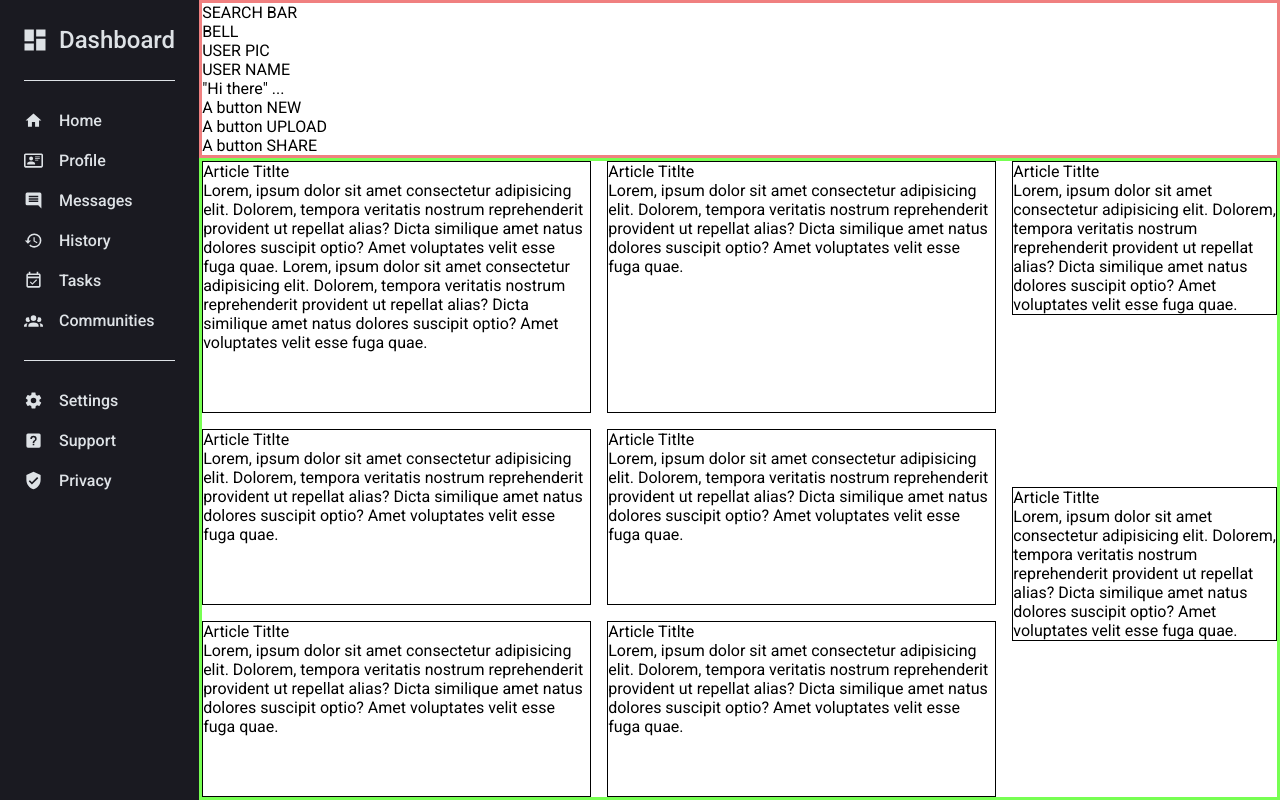
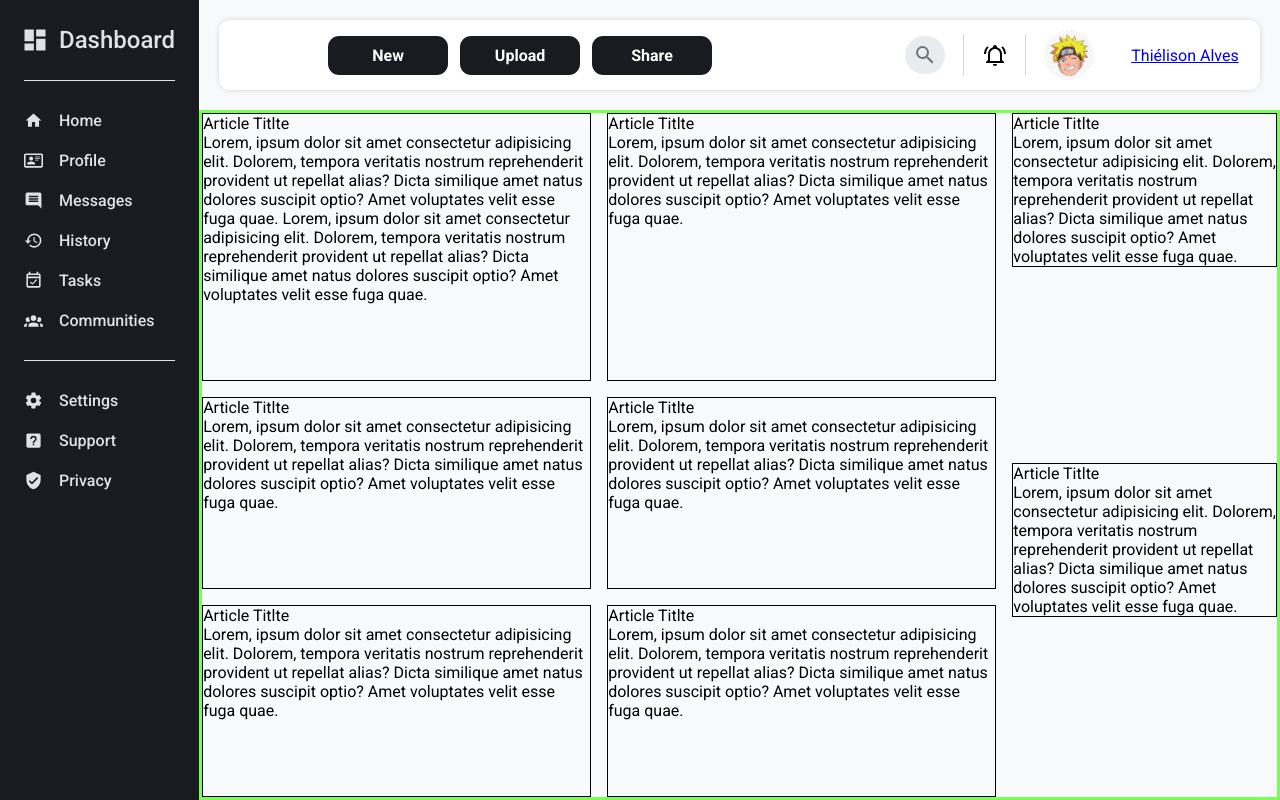
Before and after one commit to thielison/admin-dashboard, a plain HTML site: page index.html in a window 1280 px wide. Drawn offline with Linux system fonts and the light colour scheme.

Commit message:
Add icons, buttons and additional grids to improve header layout

```diff
--- a/index.html
+++ b/index.html
@@ -12,18 +12,24 @@
     <body>
         <div class="container">
             <div class="header">
-                <ul class="top">
-                    <li>SEARCH BAR</li>
-                    <li>BELL</li>
-                    <li>USER PIC</li>
-                    <li>USER NAME</li>
-                </ul>
-                <ul class="bottom">
-                    <li>"Hi there" ...</li>
-                    <li>A button NEW</li>
-                    <li>A button UPLOAD</li>
-                    <li>A button SHARE</li>
-                </ul>
+                <div class="left-buttons">
+                    <button type="button">New</button>
+                    <button type="button">Upload</button>
+                    <button type="button">Share</button>
+                </div>
+                <div class="search">
+                    <input
+                        type="text"
+                        name="search"
+                        id="search"
+                        maxlength="23"
+                        placeholder="What do you want to search?" />
+                </div>
+                <div class="column-divider"></div>
+                <a href="#"><img src="images/bell-ring-outline.svg" id="bell-ring" alt="Bell image" /></a>
+                <div class="column-divider"></div>
+                <img src="images/naruto.png" id="profile-pic" alt="Naruto image profile photo" />
+                <a href="#">Thiélison Alves</a>
             </div>
             <div class="sidebar">
                 <a href="#" id="dashboard">Dashboard</a>
--- a/styles.css
+++ b/styles.css
@@ -16,8 +16,9 @@ body {
 .container {
     display: grid;
     grid-template-columns: 1fr 11fr;
-    grid-template-rows: 1fr 5fr;
+    grid-template-rows: 110px 1fr;
     height: 100vh;
+    background-color: #f8f9fa;
 }
 
 /* SIDEBAR */
@@ -112,11 +113,89 @@ body {
 
 /* HEADER */
 .header {
-    border: 3px solid lightcoral;
     grid-row: 1;
     grid-column: 2;
+    background-color: #ffffff;
+    box-shadow: 0px 0px 8px -5px #000000bf;
+    margin: 20px;
+    border-radius: 0.7rem;
+    justify-content: space-around;
+
+    display: grid;
+    grid-template-columns: 1fr 100px 5px 25px 5px 50px 150px;
+    grid-auto-flow: column;
+    justify-items: center;
+    align-items: center;
+    gap: 1rem;
 }
 
+.header button {
+    font-family: Roboto, sans-serif;
+    font-size: 1rem;
+    font-weight: 700;
+    width: 120px;
+    border: none;
+    color: #fff;
+    background-color: #1a1a21;
+    border-radius: 0.7rem;
+    padding: 10px 30px;
+    margin-right: 0.5rem;
+    transition: 0.3s;
+}
+
+.header button:hover {
+    transition: 0.3s;
+    cursor: pointer;
+    background-color: #fff;
+    color: #1a1a21;
+    outline: 1px solid #000000bf;
+    box-shadow: 0px 0px 7px -2px #000000bf;
+}
+
+.header .search {
+    justify-self: end;
+}
+
+.header input[type="text"] {
+   background: url("images/magnify.svg") no-repeat center/1.5rem #e9ecef;
+   font-size: 1rem;
+   width: 2rem;
+   border: none;
+   padding: 10px 20px;
+   border-radius: 2rem;
+   transition: width 0.2s ease-in-out;
+}
+
+.header input[type="text"]:focus {
+    background-image: none;
+    width: 250px;
+    outline: 1px solid #6c757d;
+    transition: width 0.2s ease-in-out;
+}
+
+.header .column-divider {
+    height: 60%;
+    border-right: 1px solid #d6d6d6;
+}
+
+.header #bell-ring {
+    height: 1.5rem;
+    margin-top: 3px;
+}
+
+a #bell-ring:hover {
+   background-image: url("images/bell-ring.svg");
+   background-repeat: no-repeat;
+}
+
+.header #profile-pic {
+    width: 50px;
+    height: 50px;
+    object-fit: cover;
+    border-radius: 50%;
+}
+
+/* MAIN CONTENT */
 .main-content {
     border: 3px solid rgb(119, 255, 82);
     grid-row: 2 / 3;
```
Also changed, not shown: images/bell-ring-outline.svg (added), images/bell-ring.svg (added), images/magnify.svg (added), images/naruto.png (added).
